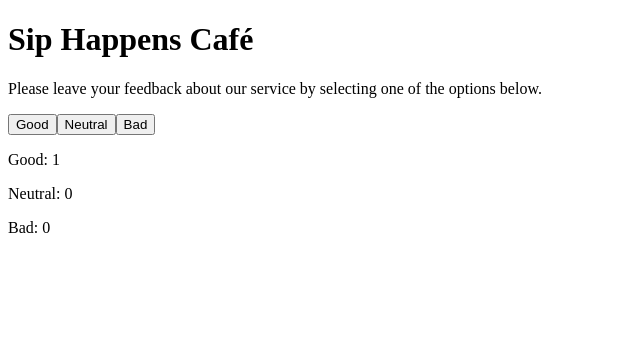
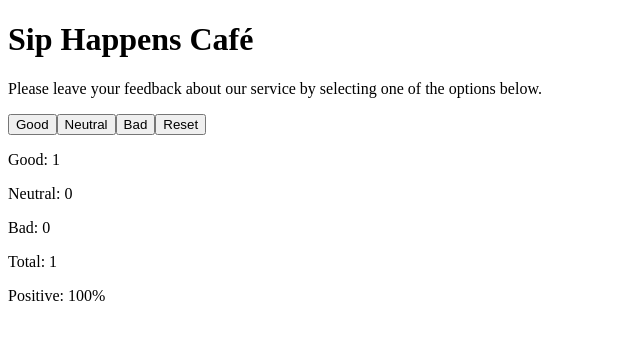
Before and after one commit to Sergii79/goit-react-hw-02, a React (Vite) app: page / in a window 1280 px wide. Both pictures are taken after a click on the button "Good". Shown: the top 340 px of the page, without its empty margins (0-640 px from the left). Built offline with nearby package versions, Linux system fonts and the light colour scheme.

Commit message:
commit third

```diff
--- a/src/components/App/App.jsx
+++ b/src/components/App/App.jsx
@@ -1,6 +1,7 @@
 import { useState } from "react";
 import Options from "../Options/Options";
 import Feedback from "../Feedback/Feedback";
+import Notification from "../Notification/Notification";
 
 export default function App() {
   const [clicks, setClicks] = useState({
@@ -16,6 +17,16 @@ export default function App() {
     }));
   };
 
+  const totalFeedback = clicks.good + clicks.neutral + clicks.bad;
+
+  const resetFeedback = () => {
+    setClicks({
+      good: 0,
+      neutral: 0,
+      bad: 0,
+    });
+  };
+
   return (
     <>
       <div>
@@ -25,9 +36,16 @@ export default function App() {
           options below.
         </p>
       </div>
-
-      <Options onClicks={updateFeedback} />
-      <Feedback onFeedback={clicks} />
+      <Options
+        onClicks={updateFeedback}
+        onReset={resetFeedback}
+        totalFeedback={totalFeedback}
+      />
+      {totalFeedback > 0 ? (
+        <Feedback onFeedback={clicks} totalFeedback={totalFeedback} />
+      ) : (
+        <Notification message="No feedback yet" />
+      )}
     </>
   );
 }
--- a/src/components/Feedback/Feedback.jsx
+++ b/src/components/Feedback/Feedback.jsx
@@ -1,9 +1,18 @@
-export default function Feedback({ onFeedback }) {
+export default function Feedback({ onFeedback, totalFeedback }) {
+  const positivePercentage =
+    totalFeedback > 0
+      ? Math.round(
+          ((onFeedback.good + onFeedback.neutral) / totalFeedback) * 100
+        )
+      : 0;
+
   return (
     <div>
       <p>Good: {onFeedback.good}</p>
       <p>Neutral: {onFeedback.neutral}</p>
       <p>Bad: {onFeedback.bad}</p>
+      <p>Total: {totalFeedback}</p>
+      <p>Positive: {positivePercentage}%</p>
     </div>
   );
 }
--- /dev/null
+++ b/src/components/Notification/Notification.jsx
@@ -0,0 +1,3 @@
+export default function Notification({ message }) {
+  return <p>{message}</p>;
+}
--- a/src/components/Options/Options.jsx
+++ b/src/components/Options/Options.jsx
@@ -1,9 +1,10 @@
-export default function Options({ onClicks }) {
+export default function Options({ onClicks, onReset, totalFeedback }) {
   return (
     <div>
       <button onClick={() => onClicks("good")}>Good</button>
       <button onClick={() => onClicks("neutral")}>Neutral</button>
       <button onClick={() => onClicks("bad")}>Bad</button>
+      {totalFeedback > 0 && <button onClick={onReset}>Reset</button>}
     </div>
   );
 }
```
